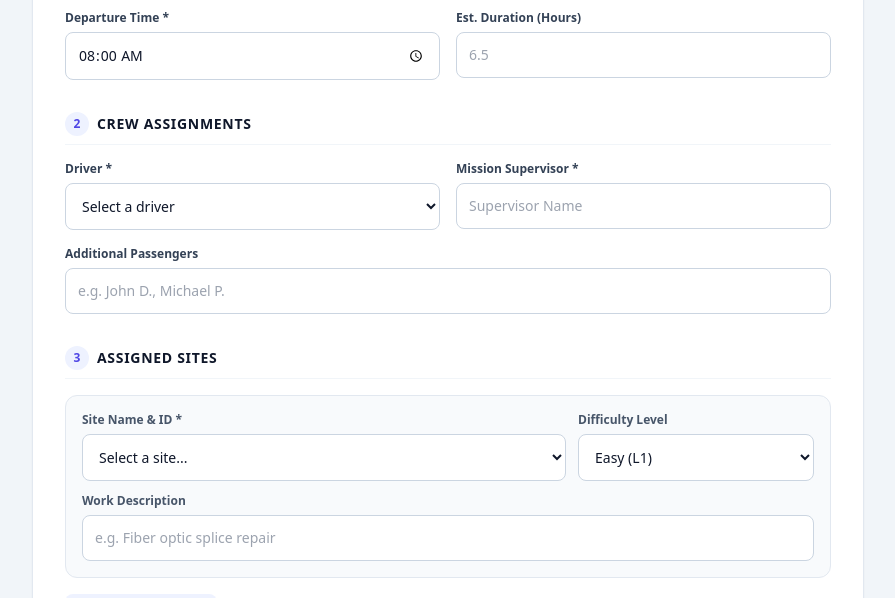
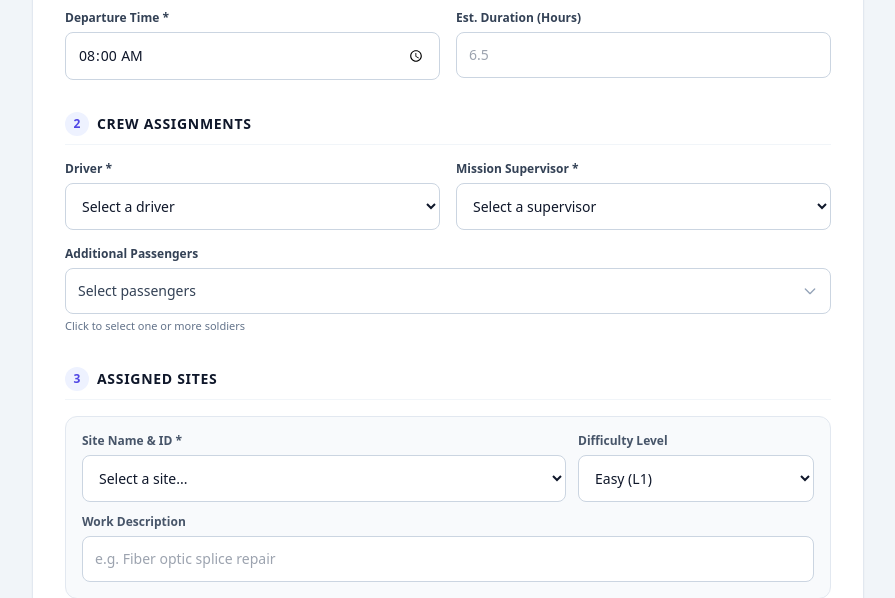
Before and after one commit to orash1235-arch/Route_planner, a Flask app: page /trips/new in a window 1280 px wide. Shown: the part 471-1069 px from the top of the page, without its empty margins (192-1087 px from the left). Run offline with Flask 3, Linux system fonts and the light colour scheme; a user stored in the database is signed in; data comes from the database, SQL or seed files in the repository; some libraries are stand-ins or nearby versions.

Commit message:
fixed trips and add ride

```diff
--- a/app/routes/trips.py
+++ b/app/routes/trips.py
@@ -19,9 +19,17 @@ def list_trips():
             Trip.departure_date < date.today()
         ).order_by(Trip.departure_date.desc(), Trip.departure_time.desc()).all()
     elif selected_view == 'mine' and current_user.is_authenticated:
-        rides = Trip.query.filter(
-            Trip.user_id == current_user.id
-        ).order_by(Trip.departure_date.asc(), Trip.departure_time.asc()).all()
+        assigned_soldier = Soldier.query.filter_by(id_number=current_user.id).first()
+        if assigned_soldier:
+            rides = Trip.query.filter(
+                or_(
+                    Trip.driver == assigned_soldier.full_name,
+                    Trip.supervisor == assigned_soldier.full_name,
+                    Trip.commander == assigned_soldier.full_name
+                )
+            ).order_by(Trip.departure_date.asc(), Trip.departure_time.asc()).all()
+        else:
+            rides = []
     elif current_user.is_authenticated:
         # Logged-in users see all published trips PLUS their own drafts
         selected_view = 'all'
@@ -50,18 +58,27 @@ def new_ride():
     if request.method == 'POST':
         is_draft = request.form.get('action') == 'draft'
         license_plate = request.form.get('license_plate')
+        commander = request.form.get('commander')
+        driver = request.form.get('driver')
+        supervisor = request.form.get('supervisor')
+        date_str = request.form.get('departure_date')
+        departure_time = request.form.get('departure_time')
 
-        date_str = request.form.get('departure_date')
+        if not all([license_plate, commander, driver, supervisor, date_str, departure_time]):
+            flash("Vehicle, commander, driver, supervisor, date, and time are required.", "danger")
+            return redirect(url_for('trips.new_ride'))
+
         parsed_date = datetime.strptime(date_str, '%Y-%m-%d').date() if date_str else None
+        passengers = ', '.join(request.form.getlist('passengers[]'))
 
         new_trip = Trip(
             car_license_plate=license_plate if license_plate else None,
-            commander=request.form.get('commander'),
-            driver=request.form.get('driver'),
-            supervisor=request.form.get('supervisor'),
-            passengers=request.form.get('passengers'),
+            commander=commander,
+            driver=driver,
+            supervisor=supervisor,
+            passengers=passengers or None,
             departure_date=parsed_date,
-            departure_time=request.form.get('departure_time'),
+            departure_time=departure_time,
             est_duration=float(request.form.get('est_duration')) if request.form.get('est_duration') else None,
             notes=request.form.get('notes'),
             is_draft=is_draft,
@@ -109,8 +126,16 @@ def new_ride():
     ).all()
     cars = Car.query.all()
     all_sites = Site.query.order_by(Site.name.asc()).all()
+    soldiers = Soldier.query.order_by(Soldier.full_name.asc()).all()
 
-    return render_template('new_ride.html', cars=cars, commanders=commanders, drivers=drivers, sites=all_sites)
+    return render_template(
+        'new_ride.html',
+        cars=cars,
+        commanders=commanders,
+        drivers=drivers,
+        soldiers=soldiers,
+        sites=all_sites
+    )
 
 
 @trips_bp.route('/<int:trip_id>', methods=['GET'])
--- a/app/templates/new_ride.HTML
+++ b/app/templates/new_ride.HTML
@@ -87,11 +87,32 @@
                 </div>
                 <div>
                     <label class="block text-xs font-semibold text-slate-700 dark:text-slate-300 mb-1.5" data-en="Mission Supervisor *" data-he="מפקד משימה *">Mission Supervisor *</label>
-                    <input type="text" name="supervisor" required placeholder="Supervisor Name" class="w-full text-sm p-3 rounded-lg border border-slate-300 dark:border-slate-700 bg-white dark:bg-slate-800 text-slate-900 dark:text-slate-100 focus:ring-2 focus:ring-indigo-500 outline-none">
+                    <select name="supervisor" required class="w-full text-sm p-3 rounded-lg border border-slate-300 dark:border-slate-700 bg-white dark:bg-slate-800 text-slate-900 dark:text-slate-100 focus:ring-2 focus:ring-indigo-500 outline-none">
+                        <option value="" disabled selected data-en="Select a supervisor" data-he="בחר מפקד משימה">Select a supervisor</option>
+                        {% for soldier in soldiers %}
+                            <option value="{{ soldier.full_name }}">{{ soldier.full_name }}</option>
+                        {% endfor %}
+                    </select>
                 </div>
                 <div class="sm:col-span-2">
                     <label class="block text-xs font-semibold text-slate-700 dark:text-slate-300 mb-1.5" data-en="Additional Passengers" data-he="נוסעים נוספים">Additional Passengers</label>
-                    <input type="text" name="passengers" placeholder="e.g. John D., Michael P." class="w-full text-sm p-3 rounded-lg border border-slate-300 dark:border-slate-700 bg-white dark:bg-slate-800 text-slate-900 dark:text-slate-100 focus:ring-2 focus:ring-indigo-500 outline-none">
+                    <details class="group relative">
+                        <summary class="flex items-center justify-between cursor-pointer list-none w-full text-sm p-3 rounded-lg border border-slate-300 dark:border-slate-700 bg-white dark:bg-slate-800 text-slate-700 dark:text-slate-200 focus:outline-none focus:ring-2 focus:ring-indigo-500">
+                            <span class="passenger-summary" data-placeholder-en="Select passengers" data-placeholder-he="בחר נוסעים">Select passengers</span>
+                            <svg class="w-4 h-4 text-slate-400 transition-transform group-open:rotate-180" fill="none" stroke="currentColor" viewBox="0 0 24 24">
+                                <path stroke-linecap="round" stroke-linejoin="round" stroke-width="2" d="M19 9l-7 7-7-7"></path>
+                            </svg>
+                        </summary>
+                        <div class="absolute z-20 mt-2 w-full max-h-56 overflow-y-auto rounded-lg border border-slate-200 dark:border-slate-700 bg-white dark:bg-slate-800 p-2 shadow-lg">
+                            {% for soldier in soldiers %}
+                                <label class="flex items-center gap-2 rounded-md px-2 py-2 text-sm text-slate-700 dark:text-slate-200 hover:bg-slate-100 dark:hover:bg-slate-700 cursor-pointer">
+                                    <input type="checkbox" name="passengers[]" value="{{ soldier.full_name }}" class="passenger-checkbox h-4 w-4 rounded border-slate-300 text-indigo-600 focus:ring-indigo-500">
+                                    <span>{{ soldier.full_name }}</span>
+                                </label>
+                            {% endfor %}
+                        </div>
+                    </details>
+                    <p class="text-[11px] text-slate-500 dark:text-slate-400 mt-1" data-en="Click to select one or more soldiers" data-he="לחץ כדי לבחור חייל אחד או יותר">Click to select one or more soldiers</p>
                 </div>
             </div>
         </section>
@@ -212,6 +233,28 @@
         changeLanguage(localStorage.getItem('app_lang') || 'en');
     }
 
+    document.addEventListener('click', (event) => {
+        document.querySelectorAll('#sites-container details[open]').forEach((picker) => {
+            if (!picker.contains(event.target)) {
+                picker.removeAttribute('open');
+            }
+        });
+    });
+
+    document.querySelectorAll('.passenger-checkbox').forEach((checkbox) => {
+        checkbox.addEventListener('change', () => {
+            const picker = checkbox.closest('details');
+            const selectedNames = Array.from(picker.querySelectorAll('.passenger-checkbox:checked'))
+                .map((selectedCheckbox) => selectedCheckbox.value);
+            const summary = picker.querySelector('.passenger-summary');
+            summary.textContent = selectedNames.length
+                ? selectedNames.join(', ')
+                : (localStorage.getItem('app_lang') === 'he'
+                    ? summary.dataset.placeholderHe
+                    : summary.dataset.placeholderEn);
+        });
+    });
+
     function handleCarSelect(selectElement) {
         const selectedOption = selectElement.options[selectElement.selectedIndex];
         const wrapper = document.getElementById('car-select-wrapper');
```
